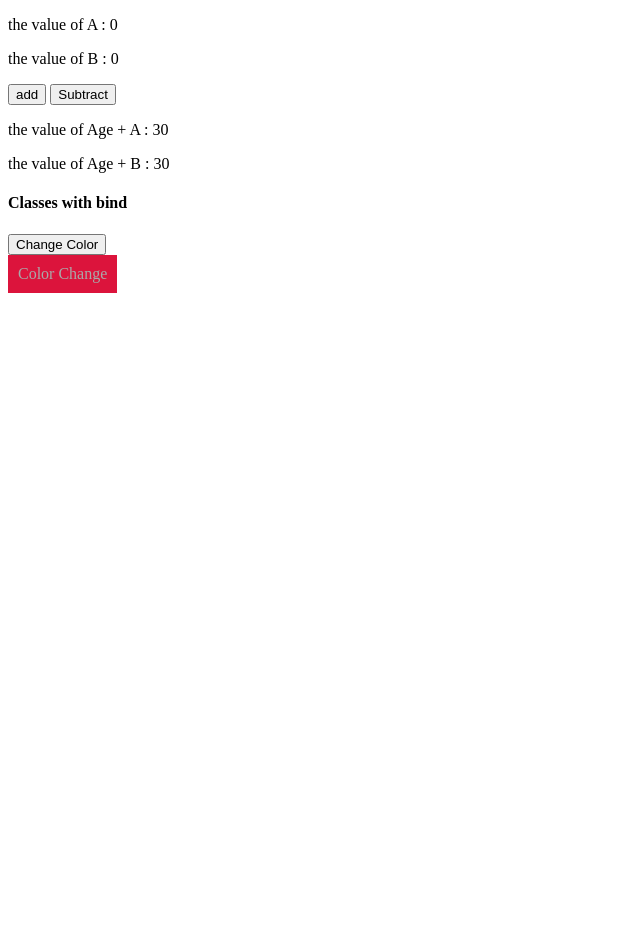
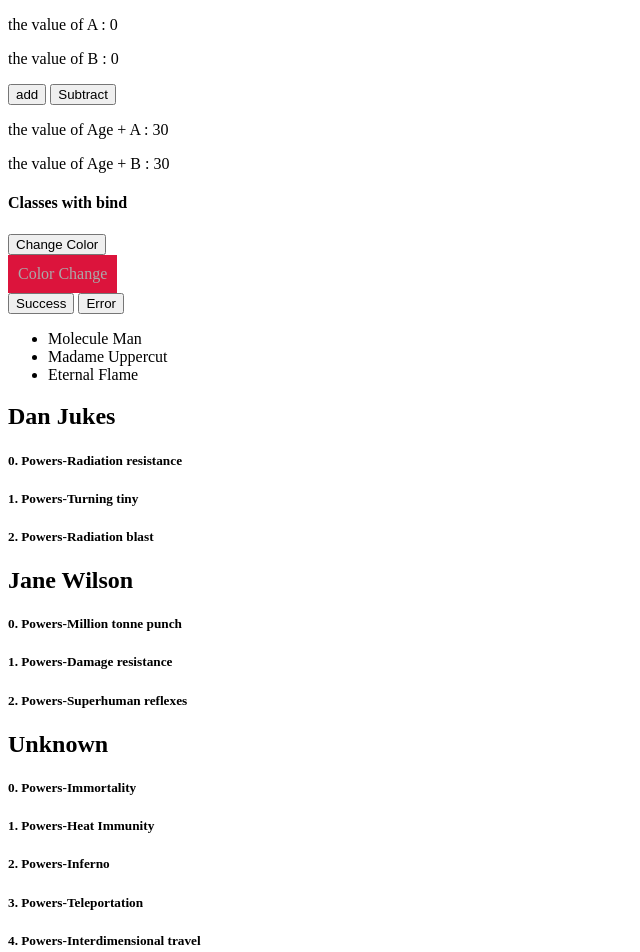
Before and after one commit to steffipereira/vuejs, a plain HTML site: page lesson2/index.html in a window 1280 px wide. Shown: the whole page, without its empty margins (0-640 px from the left). Before the commit the page ends 800 px from the top, so only its background shows below. Drawn offline with nearby package versions, Linux system fonts and the light colour scheme.

Commit message:
conditional loops

```diff
--- a/lesson2/app.js
+++ b/lesson2/app.js
@@ -4,7 +4,43 @@ new Vue({
         age:30,
         a:0,
         b: 0,
-        available : false
+        available : false,
+        success: false,
+        error: false,
+        members: [
+            {
+              "name": "Molecule Man",
+              "age": 29,
+              "secretIdentity": "Dan Jukes",
+              "powers": [
+                "Radiation resistance",
+                "Turning tiny",
+                "Radiation blast"
+              ]
+            },
+            {
+              "name": "Madame Uppercut",
+              "age": 39,
+              "secretIdentity": "Jane Wilson",
+              "powers": [
+                "Million tonne punch",
+                "Damage resistance",
+                "Superhuman reflexes"
+              ]
+            },
+            {
+              "name": "Eternal Flame",
+              "age": 1000000,
+              "secretIdentity": "Unknown",
+              "powers": [
+                "Immortality",
+                "Heat Immunity",
+                "Inferno",
+                "Teleportation",
+                "Interdimensional travel"
+              ]
+            }
+          ]
     },
     methods: {
 
--- a/lesson2/index.html
+++ b/lesson2/index.html
@@ -32,6 +32,25 @@
         <div v-on:click="available = !available" v-bind:class="changeColor">
             <span>Color Change</span>
         </div>
+    <button v-on:click="success= !success">Success</button>
+    <button v-on:click="error =!error">Error</button>
+    <span v-show="success">
+        Its a success
+    </span>
+    <span v-show="error">
+        Its a mistake
+    </span>
+    <ul>
+        <li v-for="name in members">{{name.name}}
+             </li>
+    </ul>
+    <template v-for="identity in members">
+        <h2>{{identity.secretIdentity}} </h2>
+        <template v-for="(power, index) in identity.powers">
+            <h5>{{index}}. Powers-{{power}} </h5>
+        </template>
+    </template>
+
     </div>
 </body>
 <script src="app.js"></script>
```
